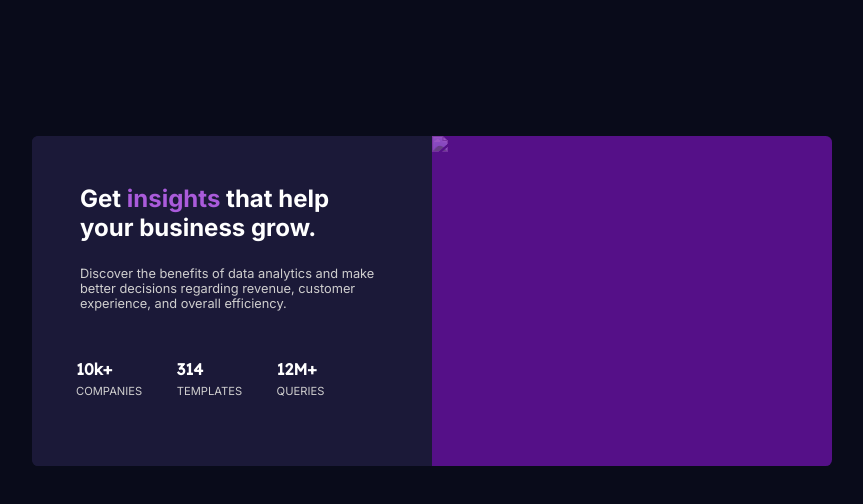
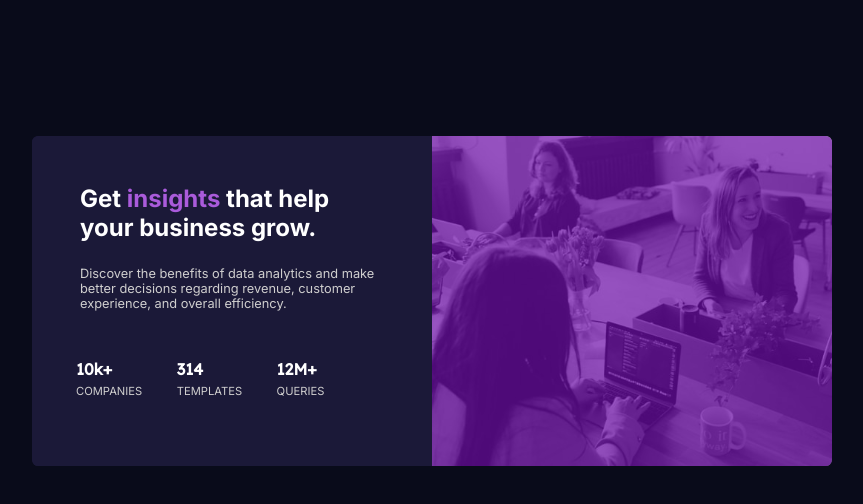
Before and after one commit to JimmyMiguel/Practice__Frontend--Mentor, a plain HTML site: page index.html in a window 1280 px wide. Shown: the whole page, without its empty margins (208-1071 px from the left). Drawn offline with Linux system fonts and the light colour scheme.

Commit message:
solo le cambie una cosa

```diff
--- a/index.html
+++ b/index.html
@@ -31,7 +31,7 @@
     </section>
     <!-- section ---right -->
     <section class="section-right">
-      <img class="imagen" src="./images/image-header-desktop.jpg">
+      <img class="imagen" src="./assents/image-header-desktop.jpg">
     </section>
   </article>
 </body>
```
